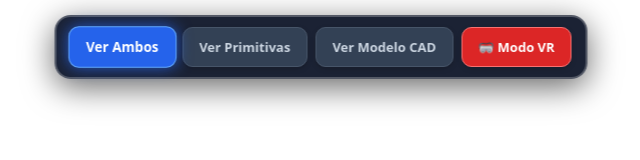
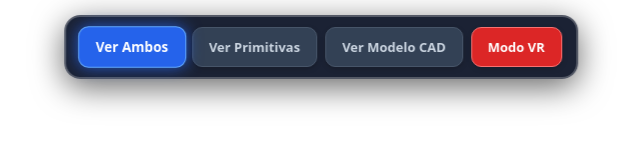
Before and after one commit to joselbarragan/xr-industrial-lab, a plain HTML site: page index.html in a window 1280 px wide. Shown: the whole page, without its empty margins (319-959 px from the left). Drawn offline with Linux system fonts and the light colour scheme.

Commit message:
Update VR mode button label
Removed emoji from the VR mode button label for consistency.

```diff
--- a/index.html
+++ b/index.html
@@ -84,7 +84,7 @@
     <button id="btn-ambos" class="ui-btn view-btn active" onclick="mostrarTodo()">Ver Ambos</button>
     <button id="btn-primitivas" class="ui-btn view-btn" onclick="mostrarPrimitivas()">Ver Primitivas</button>
     <button id="btn-cad" class="ui-btn view-btn" onclick="mostrarCAD()">Ver Modelo CAD</button>
-    <button class="ui-btn ui-btn-vr" onclick="activarModoVR()">🥽 Modo VR</button>
+    <button class="ui-btn ui-btn-vr" onclick="activarModoVR()"> Modo VR</button>
   </div>
 
   <a-scene embedded vr-mode-ui="enabled: true">
```
